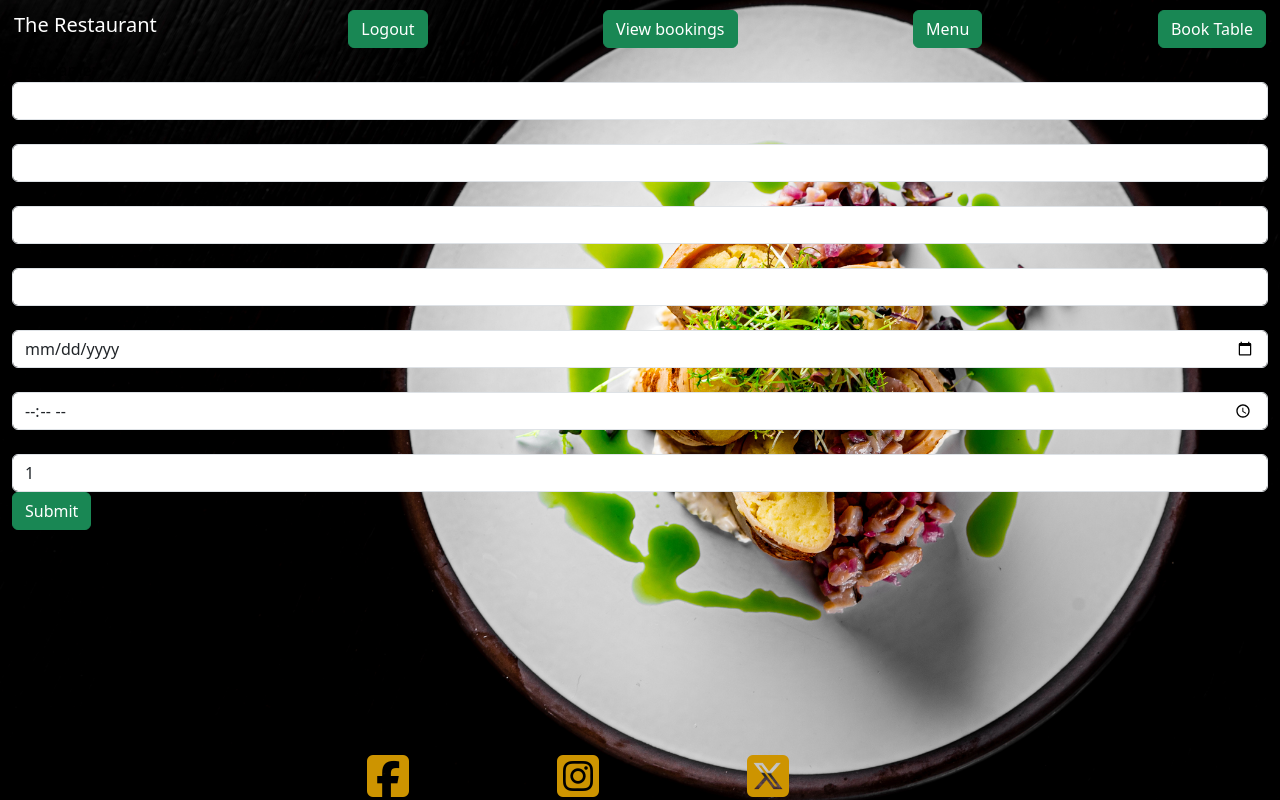
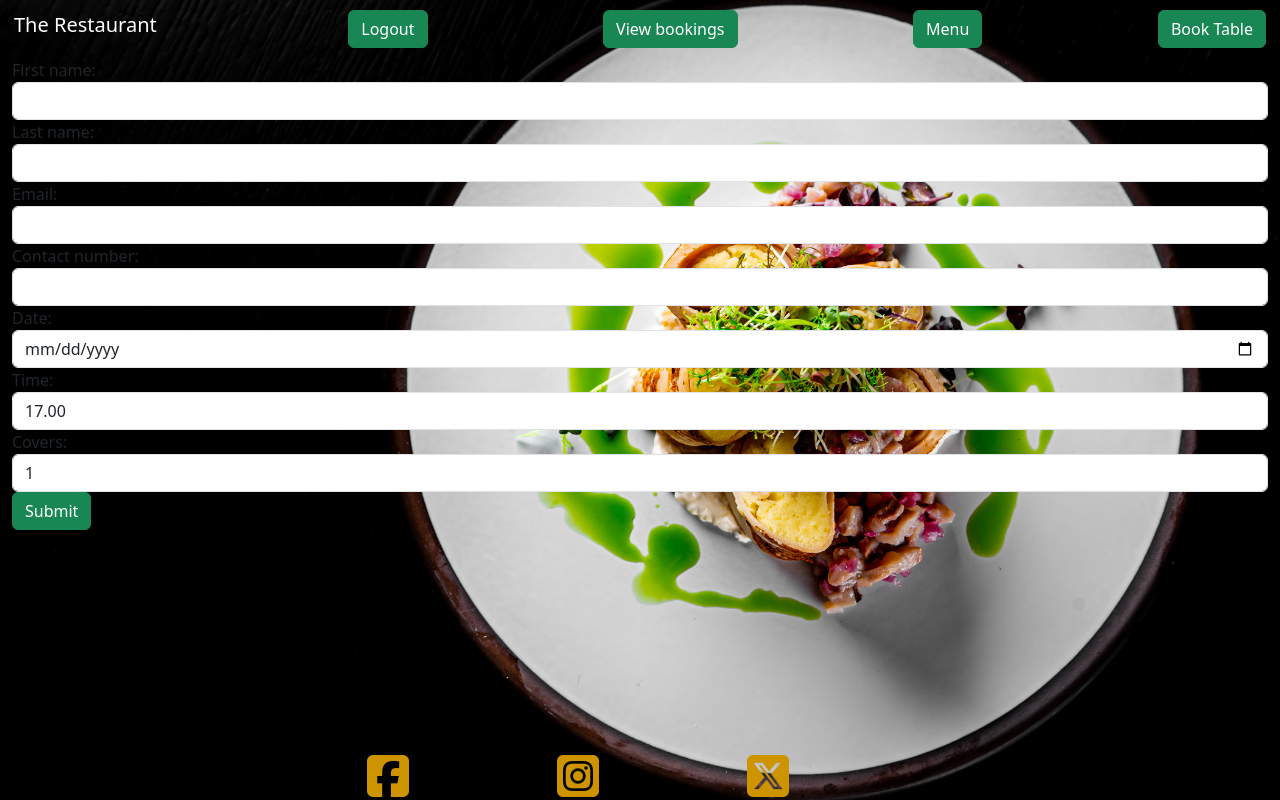
Before and after one commit to DavidUWL/Project-4, a Django app: template therestaurant/templates/reservetable/reservetable.html in a window 1280 px wide. Run offline with Django 3.2, Linux system fonts and the light colour scheme; the template is opened without the code that fills it: values that come from a table or form of the project are taken from there, others are empty; a user stored in the database is signed in; data comes from the database, SQL or seed files in the repository; both versions use the stored data as it was after the commit; some libraries are stand-ins or nearby versions.

Commit message:
changed time field in form to be a dropdown choice instead of scroll wheel.

```diff
--- a/therestaurant/forms.py
+++ b/therestaurant/forms.py
@@ -11,8 +11,29 @@ class ReserveForm(ModelForm):
         (4, '4'),
     ]
 
+    TIME_CHOICES = [
+        (17.00, '17.00'),
+        (17.30, '17.30'),
+        (18.00, '18.00'),
+        (18.30, '18.30'),
+        (19.00, '19.00'),
+        (19.30, '19.30'),
+        (20.00, '20.00'),
+        (20.30, '20.30'),
+        (21.00, '21.00'),
+        (21.30, '21.30'),
+        (22.00, '22.00'),
+        (22.30, '22.30'),
+        (23.00, '23.00'),
+    ]
+
     covers = forms.ChoiceField(
         choices=COVERS_CHOICES,
+        widget=forms.Select(attrs={'class': 'form-control', 'required': True}),
+    )
+
+    time = forms.ChoiceField(
+        choices=TIME_CHOICES,
         widget=forms.Select(attrs={'class': 'form-control', 'required': True}),
     )
 
@@ -26,6 +47,6 @@ class ReserveForm(ModelForm):
             'email': forms.EmailInput(attrs={'class': 'form-control', "required": True}),
             'contact_number': forms.NumberInput(attrs={'type': 'tel', 'class': 'form-control', "required": True}),
             'date': forms.DateInput(attrs={'type': 'date', 'class': 'form-control', "required": True}),
-            'time': forms.TimeInput(attrs={'type': 'time', 'class': 'form-control', "required": True}),
+            # 'time': forms.TimeInput(attrs={'type': 'time', 'class': 'form-control', "required": True}),
             # 'covers': forms.Select(attrs={'class': 'form-control'}),
         }
--- a/therestaurant/static/home/style.css
+++ b/therestaurant/static/home/style.css
@@ -1,6 +1,5 @@
 body {
     /* background-color: black; */
-    color: black ;
 }
 
 .hero {
@@ -18,13 +17,6 @@ body {
 
 }
 
-
-/* navbar */
-
-/* .navbar {
-    background-color: #35170c;
-} */
-
 /* footer */
 
 i {
```
Also changed, not shown: db.sqlite3.
